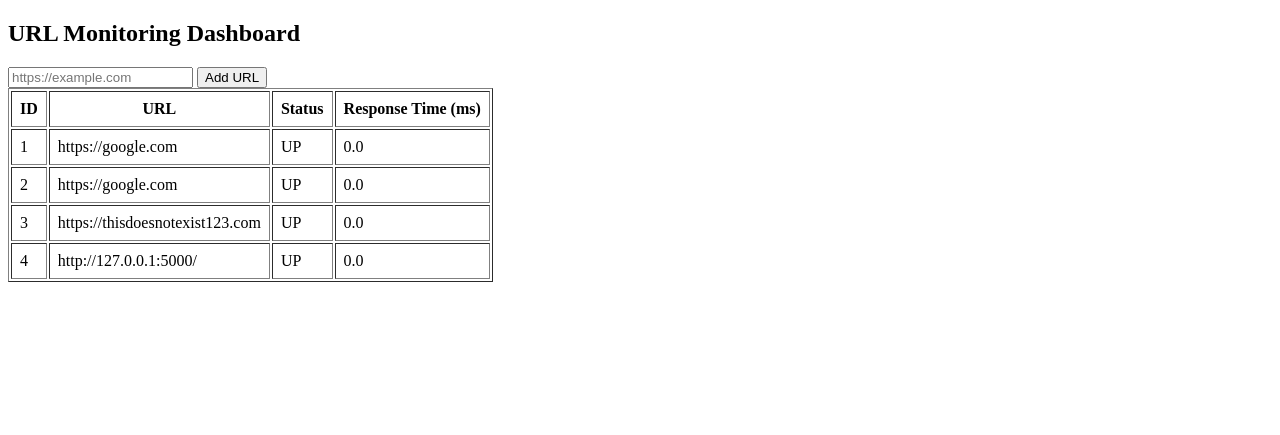
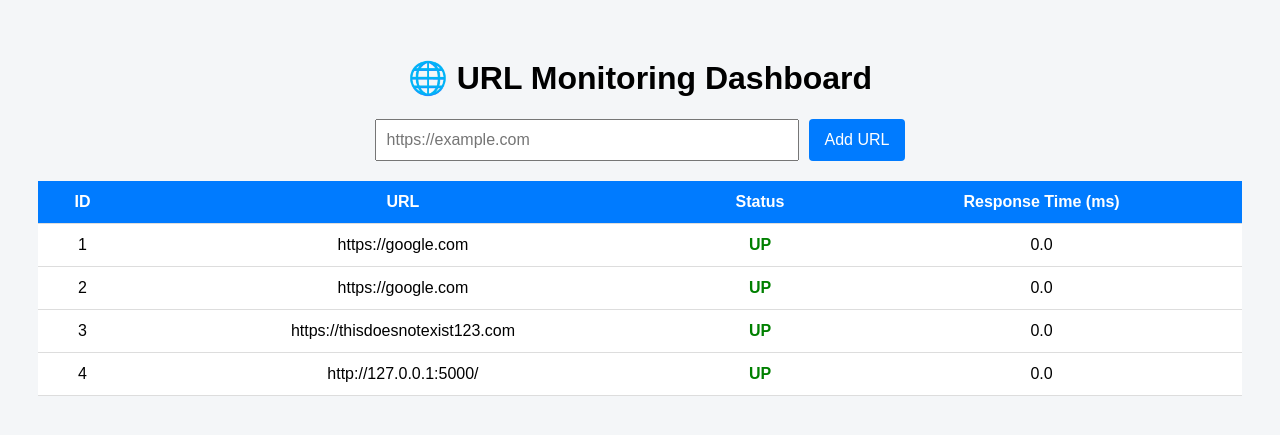
Before and after one commit to Tharunrajravi/url-monitoring-app, a Flask app: page / in a window 1280 px wide. Shown: the top 435 px of the page. Run offline with Flask 3, Linux system fonts and the light colour scheme; data comes from the database, SQL or seed files in the repository.

Commit message:
ui Changed

```diff
--- a/app/templates/index.html
+++ b/app/templates/index.html
@@ -1,17 +1,71 @@
 <!DOCTYPE html>
-<html>
+<html lang="en">
 <head>
+    <meta charset="UTF-8">
     <title>URL Monitoring Dashboard</title>
+    <style>
+        body {
+            font-family: Arial, sans-serif;
+            background: #f4f6f8;
+            padding: 30px;
+        }
+        h1 {
+            text-align: center;
+        }
+        form {
+            display: flex;
+            justify-content: center;
+            margin-bottom: 20px;
+        }
+        input[type="text"] {
+            width: 400px;
+            padding: 10px;
+            font-size: 16px;
+        }
+        button {
+            padding: 10px 16px;
+            margin-left: 10px;
+            font-size: 16px;
+            cursor: pointer;
+            background: #007bff;
+            color: white;
+            border: none;
+            border-radius: 4px;
+        }
+        table {
+            width: 100%;
+            border-collapse: collapse;
+            background: white;
+        }
+        th, td {
+            padding: 12px;
+            text-align: center;
+            border-bottom: 1px solid #ddd;
+        }
+        th {
+            background: #007bff;
+            color: white;
+        }
+        .UP {
+            color: green;
+            font-weight: bold;
+        }
+        .DOWN {
+            color: red;
+            font-weight: bold;
+        }
+    </style>
 </head>
 <body>
-    <h2>URL Monitoring Dashboard</h2>
+
+<h1>🌐 URL Monitoring Dashboard</h1>
 
 <form method="POST">
     <input type="text" name="url" placeholder="https://example.com" required>
     <button type="submit">Add URL</button>
 </form>
 
-    <table border="1" cellpadding="8">
+<table>
     <tr>
         <th>ID</th>
         <th>URL</th>
@@ -22,10 +76,11 @@
     <tr>
         <td>{{ u[0] }}</td>
         <td>{{ u[1] }}</td>
-            <td>{{ u[2] }}</td>
+        <td class="{{ u[2] }}">{{ u[2] }}</td>
         <td>{{ u[3] }}</td>
     </tr>
     {% endfor %}
 </table>
+
 </body>
 </html>
```
Lines whose indentation alone changed are shown as unchanged.
